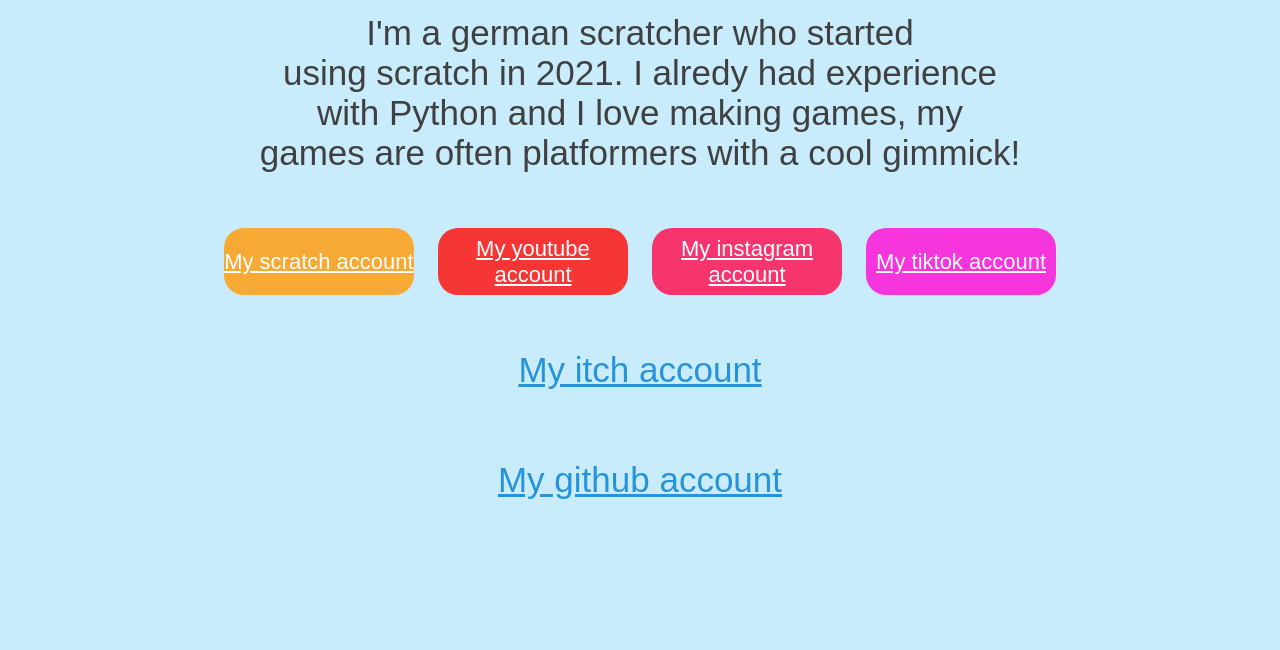
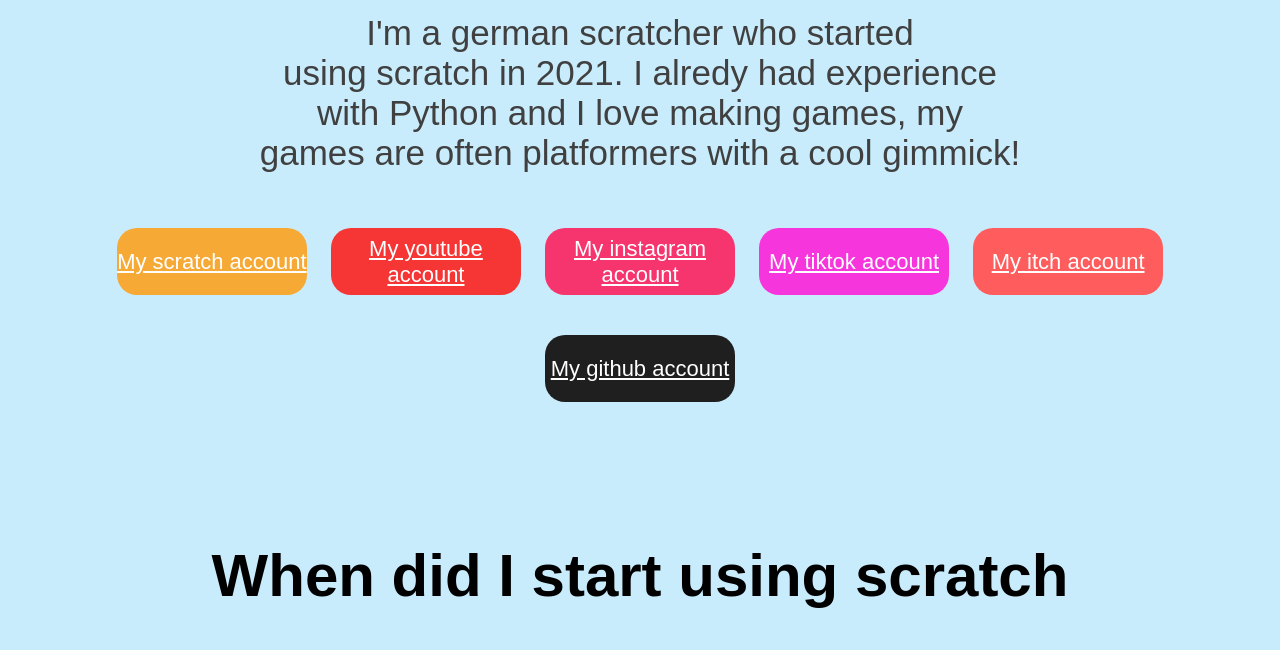
Before and after one commit to Zocker-Welt/aboutMe, a plain HTML site: page index.html in a window 1280 px wide. Shown: the part 150-800 px from the top of the page. Drawn offline with Linux system fonts and the light colour scheme.

Commit message:
Update style.css

```diff
--- a/style.css
+++ b/style.css
@@ -71,7 +71,20 @@ footer {
     transition: width 0.3s ease, height 0.3s ease;
 }
 
-.rectangle1:hover, .rectangle2:hover, .rectangle3:hover, .rectangle4:hover {
+.rectangle5, .rectangle6 {
+    width: 15%;
+    height: 67px;
+    background-color: #ff5d5d;
+    border-radius: 20px;
+    margin: 20px 10px;
+    padding: 10px 0;
+    display: inline-block;
+    vertical-align: top;
+    transition: background-color 0.3s ease;
+    transition: width 0.3s ease, height 0.3s ease;
+}
+
+.rectangle1:hover, .rectangle2:hover, .rectangle3:hover, .rectangle4:hover, .rectangle5:hover, .rectangle6:hover {
     background-color: #ffaf01;
     width: 16%; /* Increase width by 10% on hover */
     height: 74px; /* Increase height by 7% on hover */
@@ -105,14 +118,26 @@ footer {
     background-color: #cc00cc;
 }
 
-.rectangle1 p, .rectangle2 p, .rectangle3 p, .rectangle4 p {
+.rectangle5:hover {
+    background-color: #ff4949;
+}
+
+.rectangle6 {
+    background-color: #1f1f1f;
+}
+
+.rectangle6:hover {
+    background-color: #0e0e0e;
+}
+
+.rectangle1 p, .rectangle2 p, .rectangle3 p, .rectangle4 p, .rectangle5 p, .rectangle6 p {
     color: #ffffff;
     font-size: 22px;
     font-weight: lighter;
     text-align: center;
 }
 
-.rectangle1 p a, .rectangle2 p a, .rectangle3 p a, .rectangle4 p a {
+.rectangle1 p a, .rectangle2 p a, .rectangle3 p a, .rectangle4 p a, .rectangle5 p a, .rectangle6 p a {
     color: white;
 }
 
```
